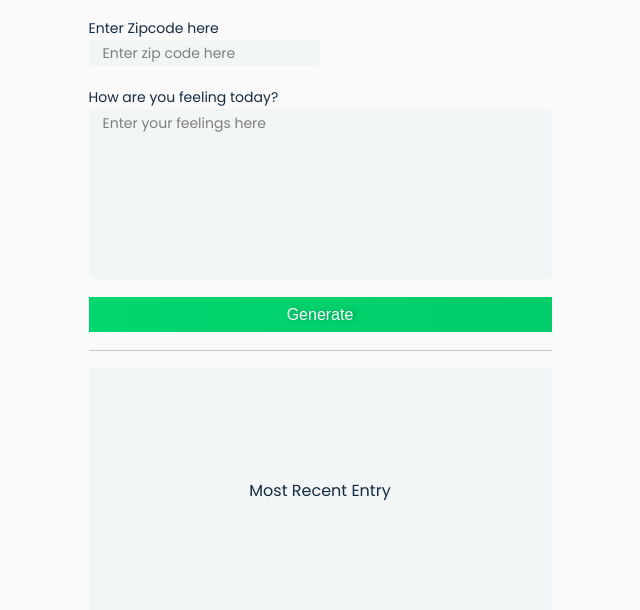
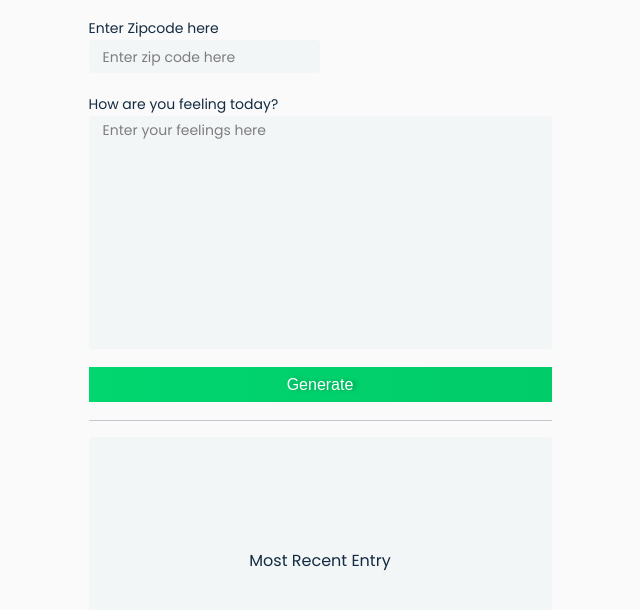
Before and after one commit to khaledMuhammad-dev/udacity-weather-journal-app, a website: page website/index.html in a window 1280 px wide. Shown: the part 246-856 px from the top of the page, without its empty margins (320-960 px from the left). Drawn offline with Linux system fonts and the light colour scheme; a web font is replaced by a local one.

Commit message:
style: font-family variable and apply it on the inputs

```diff
--- a/website/style.css
+++ b/website/style.css
@@ -8,6 +8,7 @@
     --border: #142B41;
     --h1: 1.5rem;
     --radius: 4px;
+    --family: 'Poppins','Oswald', sans-serif;
 }
 
 @media only screen and (min-width: 576px) {
@@ -80,8 +81,8 @@ body{
 #app{
     min-height:100vh;
     justify-content: center;
+    font-family: var(--family);
     font-size: 1rem;
-    font-family: 'Poppins','Oswald', sans-serif;
     padding: 80px 0;
     background: #FAFAFA;
 }
@@ -150,11 +151,13 @@ textarea{
     border: none;
     background-color: #F3F6F7;
     color: var(--navy-blue);
+    font-family: var(--family);
     border-radius: var(--radius);
 }
 
 textarea {
     resize: none;
+
 }
 
 input {
@@ -191,20 +194,20 @@ button:focus {
 ::placeholder { /* Firefox, Chrome, Opera */
     color: #7E7E7E;
     font-size: 0.875rem;
-    font-family: 'Poppins',sans-serif;
+    font-family: var(--family);
 
 }
 
 :-ms-input-placeholder { /* Internet Explorer 10-11 */
     color: #7E7E7E;
     font-size: 0.875rem;
-    font-family: 'Poppins',sans-serif;
+    font-family: var(--family);
 
 }
 
 ::-ms-input-placeholder { /* Microsoft Edge */
     color: #7E7E7E;
     font-size: 0.875rem;
-    font-family: 'Poppins',sans-serif;
+    font-family: var(--family);
 
 }
```
